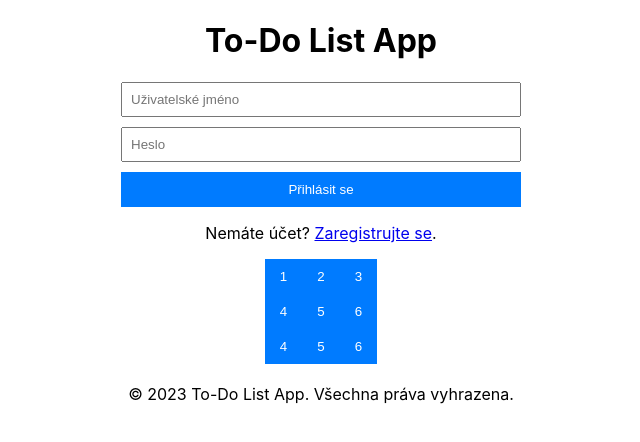
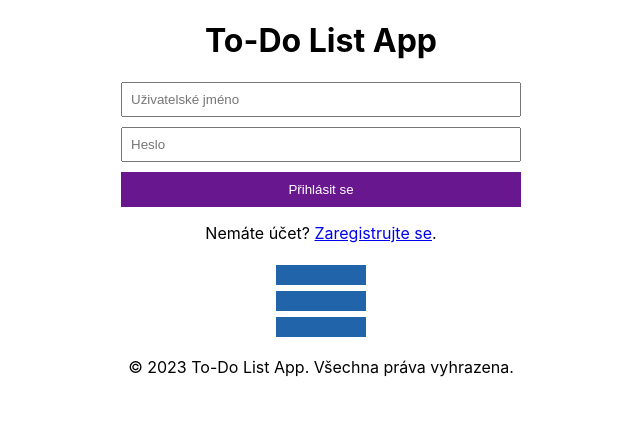
Before and after one commit to kajajelama/To_do_list, a React (Create React App) app in the folder my-react-app/: page / in a window 1280 px wide. Shown: the top 442 px of the page, without its empty margins (319-959 px from the left). Built offline with nearby package versions, Linux system fonts and the light colour scheme.

Commit message:
change of try.js file and adding try.css

```diff
--- a/my-react-app/src/App.css
+++ b/my-react-app/src/App.css
@@ -18,14 +18,14 @@
   padding: 8px;
 }
 
-button {
+button.square {
   padding: 10px 15px;
-  background-color: #007bff;
+  background-color: #2264aa;
   color: white;
   border: none;
   cursor: pointer;
 }
 
-button:hover {
-  background-color: #0056b3;
+button:hover.square {
+  background-color: #035025;
 }
--- /dev/null
+++ b/my-react-app/src/components/try.css
@@ -0,0 +1,11 @@
+button {
+    padding: 10px 15px;
+    background-color: #69178f;
+    color: white;
+    border: none;
+    cursor: pointer;
+  }
+
+  button:hover {
+    background-color: #0c2d52;
+  }
--- a/my-react-app/src/components/try.js
+++ b/my-react-app/src/components/try.js
@@ -1,26 +1,41 @@
-import React from 'react';
+import React, { useState } from 'react';
+import './try.css';
 
-function Square({ value }) {
-  return <button className="square">{ value }</button>;
+function Square({ value, onSquareClick }) {
+  return (
+    <button className="square" onClick={onSquareClick}>
+      {value}
+    </button>
+  );
 }
 
 export default function Board() {
+  const [squares, setSquares] = useState(Array(9).fill(null));
+
+  function handleClick(i) {
+    const nextSquares = squares.slice();
+    nextSquares[i] = "X";
+    setSquares(nextSquares);
+  }
+
+  // passing the function as a prop, not calling it
+
   return (
     <>
       <div className="board-row">
-        <Square value="1"/>
-        <Square value="2"/>
-        <Square value="3"/>
+        <Square value={squares[0]} onSquareClick={() => handleClick(0)} />
+        <Square value={squares[1]} onSquareClick={() => handleClick(1)} />
+        <Square value={squares[2]} onSquareClick={() => handleClick(2)} />
       </div>
       <div className="board-row">
-        <Square value="4"/>
-        <Square value="5"/>
-        <Square value="6"/>
+        <Square value={squares[3]} onSquareClick={() => handleClick(3)} />
+        <Square value={squares[4]} onSquareClick={() => handleClick(4)} />
+        <Square value={squares[5]} onSquareClick={() => handleClick(5)} />
       </div>
       <div className="board-row">
-        <Square value="4"/>
-        <Square value="5"/>
-        <Square value="6"/>
+        <Square value={squares[6]} onSquareClick={() => handleClick(6)} />
+        <Square value={squares[7]} onSquareClick={() => handleClick(7)} />
+        <Square value={squares[8]} onSquareClick={() => handleClick(8)} />
       </div>
     </>
   );
```
